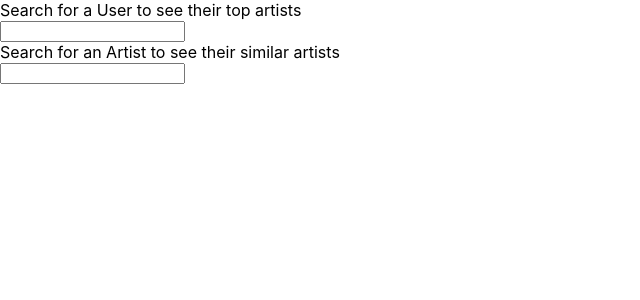
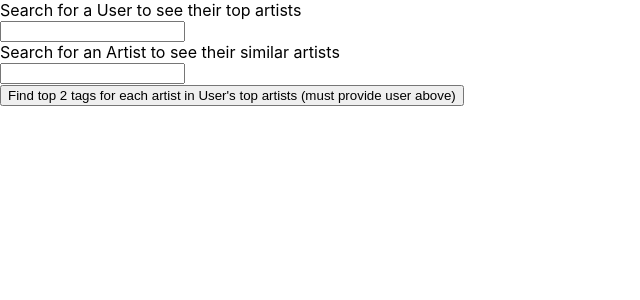
Before and after one commit to gvenezia/lastfm-api, a React (Create React App) app: page / in a window 1280 px wide. Shown: the top 300 px of the page, without its empty margins (0-640 px from the left). Built offline with nearby package versions, Linux system fonts and the light colour scheme.

Commit message:
Add method for finding Top Tags for given user

```diff
--- a/src/App.js
+++ b/src/App.js
@@ -7,7 +7,23 @@ import Inputs from './Inputs';
 class App extends Component {
   state = {
     results: '',
-    queryObj: {}
+    queryObj: {},
+    toptags: []
+  }
+
+  getTopTags = (artist) => {
+    let lastFMurl = `http://ws.audioscrobbler.com/2.0/`;
+    lastFMurl += `?method=artist.gettoptags&artist=${artist}`;
+    lastFMurl += `&api_key=${process.env.REACT_APP_LASTM_KEY}&format=json`;
+
+    axios.get(lastFMurl)
+      .then( results => {
+        let toptags = results.data.toptags;
+        console.log(toptags.tag[0].name);
+        let tempArr = [toptags.tag[0].name, toptags.tag[1].name];
+        this.setState({toptags: [...this.state.toptags,...tempArr]})
+      })
+
   }
 
   getLastFM = (type, entry) => {
@@ -69,7 +85,11 @@ class App extends Component {
   render() {
     return (
       <div>
-        <Inputs getLastFM={this.getLastFM}/>
+        <Inputs
+          queryObj={this.state.queryObj}
+          getLastFM={this.getLastFM}
+          getTopTags={this.getTopTags}
+          />
         <Results results={this.state.results}/>
       </div>
     );
--- a/src/Inputs.js
+++ b/src/Inputs.js
@@ -38,6 +38,16 @@ class Inputs extends Component {
 				        value={this.state.artist}
 				        onChange={ event => this.setState({artist: event.target.value}) } />
 				</form>
+				<button onClick={ () => {
+							console.log('clicked');
+							console.log(this.props);
+							this.props.queryObj.artists.artist.forEach( curr => {
+								this.props.getTopTags(curr.name)
+							})
+						}
+					}>
+					Find top 2 tags for each artist in User's top artists (must provide user above)
+				</button>
 			</div>
 		);
 
```
Also changed, not shown: 1 other file (tests, documents, lock files or other folders).
